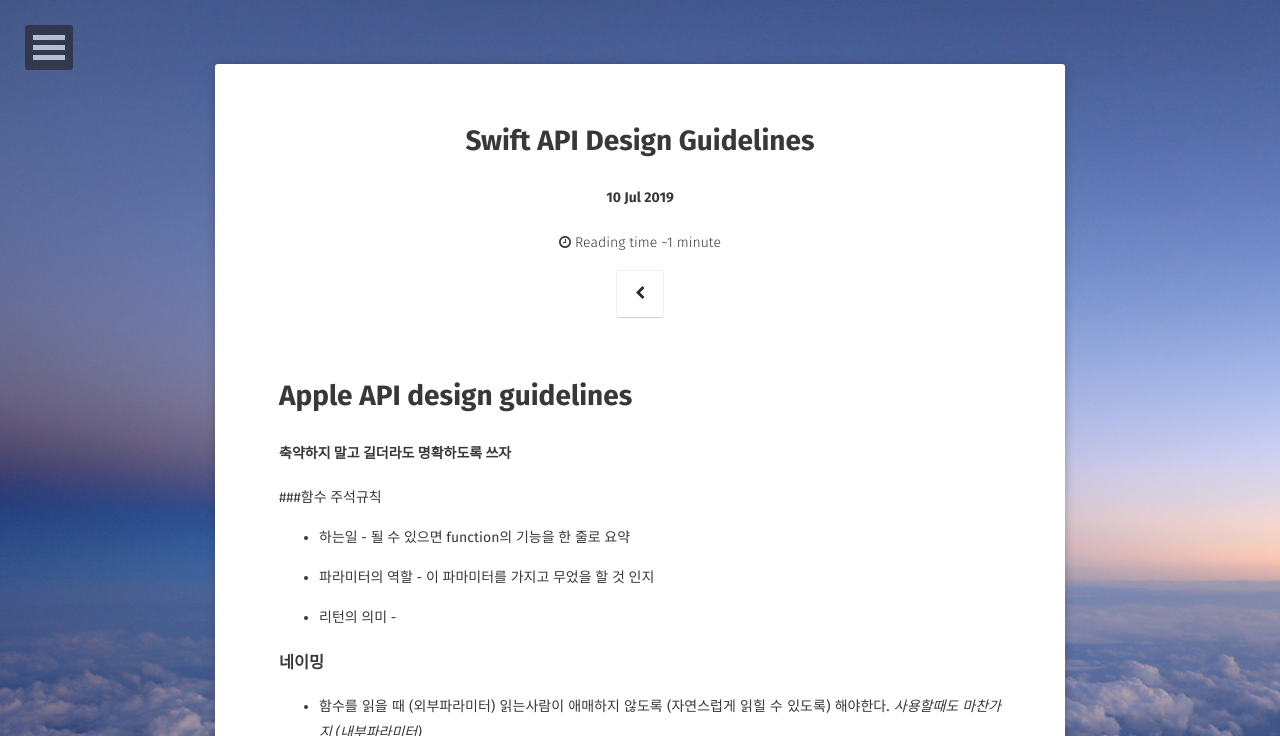
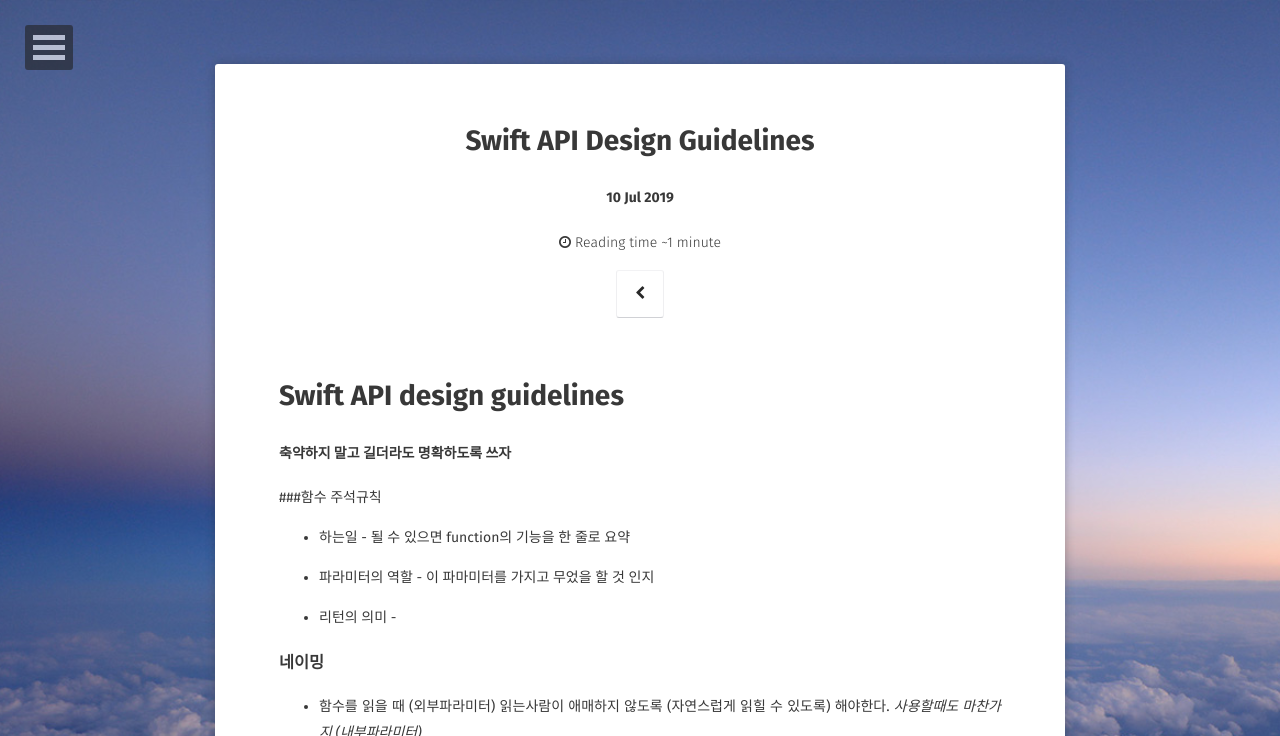
Before and after one commit to DanJeong-KR/changSic.github.io, a Jekyll site: the page built from _posts/2019-07-10-SwiftAPIDesignGuidelines.md, in a window 1280 px wide and 900 px high, cut to the strip 0-736 px from the top of the window. Built offline with Jekyll 4.4.1, drawn with Linux system fonts in a browser that asks for light colours; some web fonts are replaced; comment, search, counter and statistics services are not loaded.

Commit message:
Edit Swift API Design Guidelines.md

```diff
--- a/_posts/2019-07-10-SwiftAPIDesignGuidelines.md
+++ b/_posts/2019-07-10-SwiftAPIDesignGuidelines.md
@@ -10,7 +10,7 @@
 comments: true
 ---
 
-# Apple API design guidelines
+# Swift API design guidelines
 
 #### 축약하지 말고 길더라도 명확하도록 쓰자
 
```
